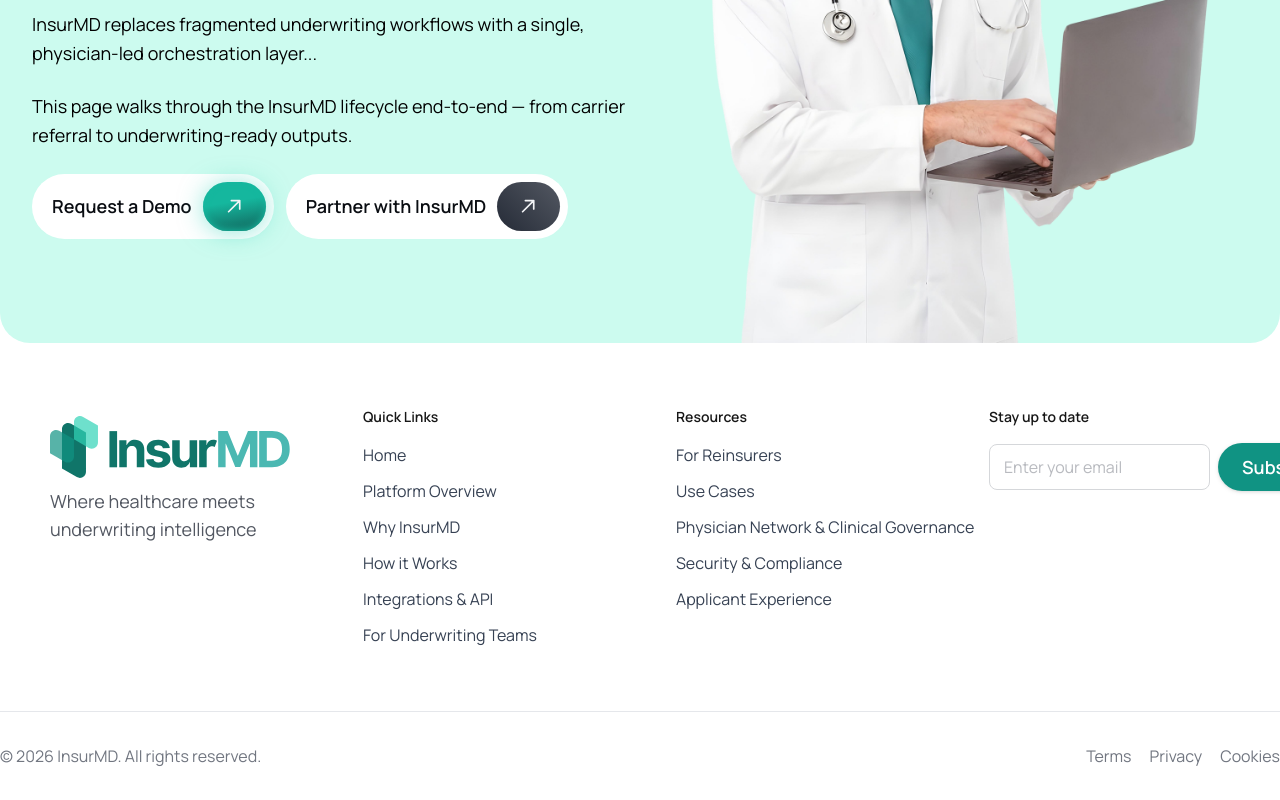
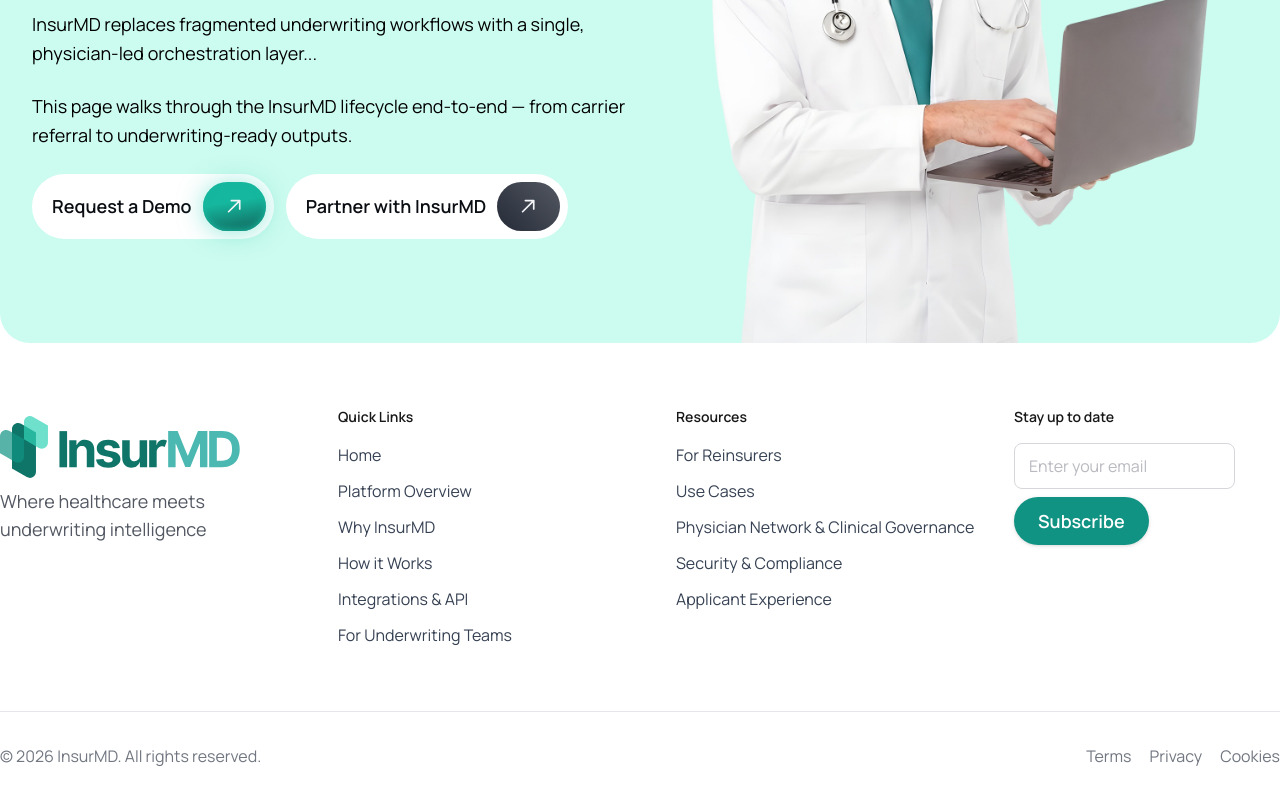
Before and after one commit to epcprojects/insur-md-web, a Next.js app: page / in a window 1280 px wide. Shown: the part 374-1174 px from the top of the page. Built offline with nearby package versions, Linux system fonts and the light colour scheme; a web font is replaced by a local one.

Commit message:
footer fixes.

```diff
--- a/app/components/layout/Footer.tsx
+++ b/app/components/layout/Footer.tsx
@@ -32,7 +32,7 @@
     <footer className=" mt-auto mb-0">
       <section className="bg-white bg-no-repeat bg-cover bg-center relative  overflow-hidden">
         <div
-          className="py-8 sm:py-16 pb-12 space-y-8 sm:space-y-16 container mx-auto max-w-7xl relative w-full px-4 sm:px-12.5 bg-center bg-no-repeat bg-cover
+          className="py-8 sm:py-16 pb-12 space-y-8 sm:space-y-16 container mx-auto max-w-7xl  relative w-full bg-center bg-no-repeat bg-cover
      "
         >
           <div className="grid grid-cols-1 sm:grid-cols-4 gap-7.5 md:gap-18">
@@ -101,7 +101,7 @@
               >
                 Stay up to date
               </h2>
-              <div className="flex items-center gap-2">
+              <div className="flex items-center gap-2 flex-wrap">
                 <input
                   type="email"
                   className="text-base text-[#717680] outline-0 bg-white border border-[#D5D7DA] rounded-lg  py-2.5 px-3.5 "
```
